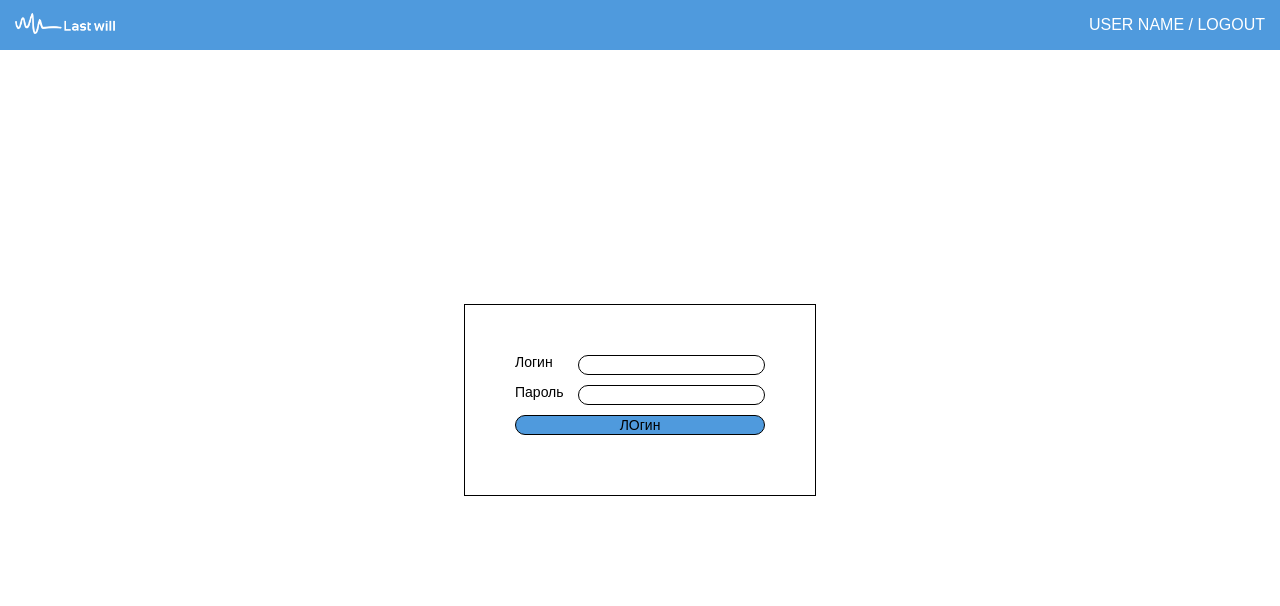
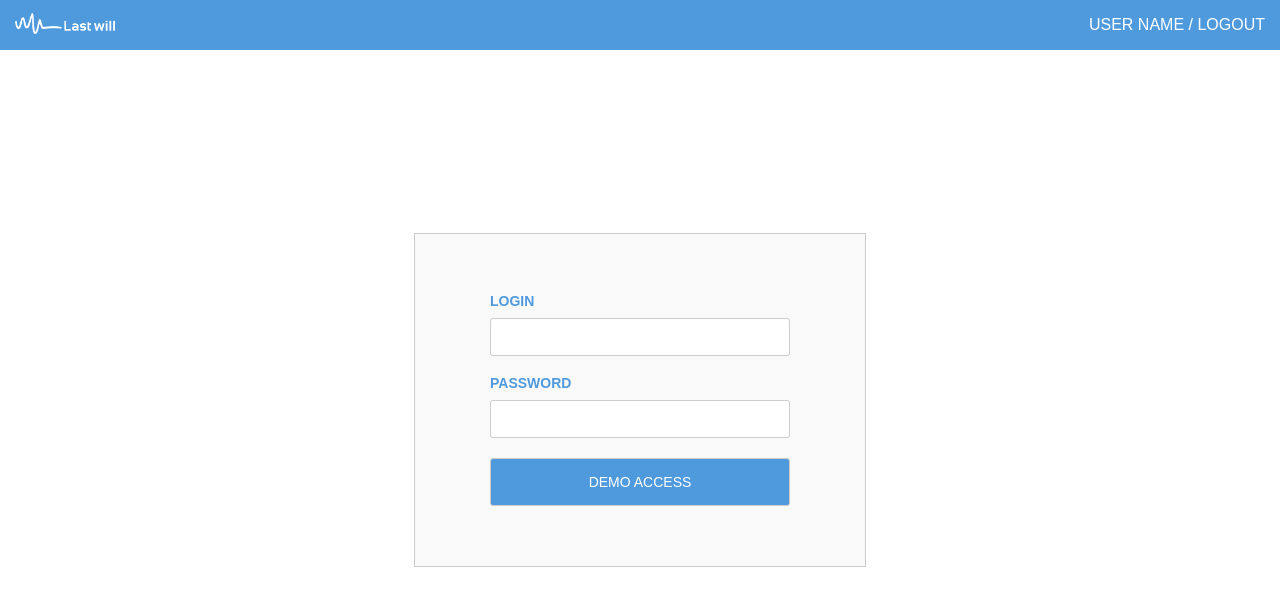
Before and after one commit to MyWishPlatform/lastwill_frontend, an Angular app: page /login in a window 1280 px wide. Shown: the top 606 px of the page. Built offline with nearby package versions, Linux system fonts and the light colour scheme.

Commit message:
styling logon page

```diff
--- a/src/app/user-login/user-login.component.html
+++ b/src/app/user-login/user-login.component.html
@@ -1,11 +1,11 @@
 <section class="login-form">
-  <form action="#" class="form" (ngSubmit)="login(user.login, user.password)">
-    <div class="form--input-group"><label for="login">Логин</label>
+  <form action="#" class="form bcg-gray" (ngSubmit)="login(user.login, user.password)">
+    <div class="form--input-group"><label for="login" class="color-blue">LOGIN</label>
       <input type="text" id="login" name="login" [(ngModel)]="user.login" /></div>
     <div class="form--input-group">
-      <label for="password">Пароль</label>
+      <label for="password" class="color-blue">PASSWORD</label>
       <input type="password" id="password" name="password" [(ngModel)]="user.password" />
     </div>
-    <div class="form--input-group"><input type="submit" value="ЛОгин" class="bcg-blue"></div>
+    <div class="form--input-group"><input type="submit" value="DEMO ACCESS" class="bcg-blue"></div>
   </form>
 </section>
--- a/src/app/user-login/user-login.component.scss
+++ b/src/app/user-login/user-login.component.scss
@@ -9,22 +9,34 @@
   .form {
     display: flex;
     flex-direction: column;
-    width: 250px;
-    padding: 50px;
-    border: 1px solid black;
+    width: 300px;
+    padding: 50px 75px;
+    border: 1px solid #ccc;
     border-radius: 0;
     &--input-group {
       display: flex;
       justify-content: space-between;
       margin-bottom: 10px;
+      flex-direction: column;
+      label {
+        margin-top: 10px;
+        margin-bottom: 10px;
+        font-weight: bold;
+      }
       label, input {
         font-size: 14px;
       }
       input {
-        border:1px solid black;
-        border-radius: 10px;
+        border:1px solid #ccc;
+        border-radius: 3px;
+        padding: 10px;
         &[type='submit'] {
+          margin-top: 10px;
           width: 100%;
+          color: white;
+          padding-top: 15px;
+          padding-bottom: 15px;
+          cursor: pointer;
         }
       }
     }
--- a/src/styles.css
+++ b/src/styles.css
@@ -50,6 +50,9 @@ table {
 }
 .bcg-yellow {
   background-color: rgb(254, 216, 133);
+}
+.bcg-gray {
+  background-color: rgb(249, 249, 249);
 }
 .color-blue {
   color: rgb(79, 154,221);
```
